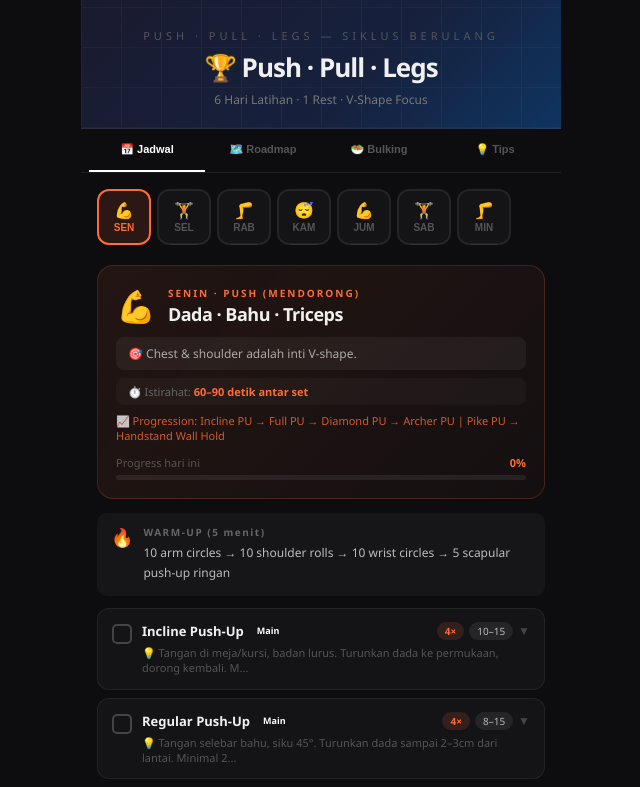
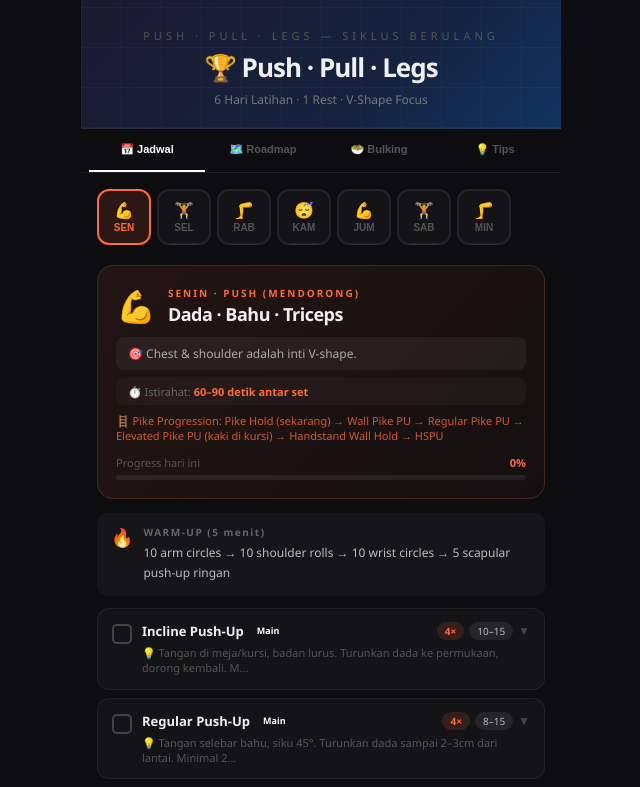
Before and after one commit to masdeofcdev/schedule, a React (Vite) app: page / in a window 1280 px wide. Shown: the top 787 px of the page, without its empty margins (319-959 px from the left). Built offline with nearby package versions, Linux system fonts and the light colour scheme.

Commit message:
Update App.jsx

```diff
--- a/src/App.jsx
+++ b/src/App.jsx
@@ -34,8 +34,8 @@ const pushExercises = [
   {
     name: "Wall Pike Push-Up",
     sets: "3", reps: "8–10",
-    note: "Berdiri ~1 meter dari tembok, tangan di tembok setinggi bahu, badan condong membentuk V. Tekuk siku, turunkan dahi hampir ke tembok, dorong kembali. Makin jauh dari tembok = makin susah. Ini pengganti shoulder press untuk sekarang.",
-    why: "Vertical press bodyweight paling ringan — latih bahu dari atas tanpa beban dumbbell. Naik ke regular pike push-up kalau sudah bisa 3×10 dengan mudah",
+    note: "Berdiri ~1 meter dari tembok, tangan di tembok setinggi bahu, badan condong membentuk V. Tekuk siku, turunkan dahi hampir ke tembok, dorong kembali. Makin jauh dari tembok = makin susah. Kalau sudah bisa 3×10 dengan mudah → naik ke Regular Pike Push-Up.",
+    why: "Level 1 pike progression — vertical press bodyweight paling ringan untuk bangun bahu dari atas",
     category: "Progression", db: false
   },
   {
@@ -61,7 +61,7 @@ const pushExercises = [
   },
 ];
 const pushCooldown = "Chest doorway stretch 45 detik → shoulder cross-body stretch 30 detik/sisi → tricep overhead stretch 30 detik/sisi";
-const pushSkill = "📈 Progression: Incline PU → Full PU → Diamond PU → Archer PU | Pike PU → Handstand Wall Hold";
+const pushSkill = "🪜 Pike Progression: Pike Hold (sekarang) → Wall Pike PU → Regular Pike PU → Elevated Pike PU (kaki di kursi) → Handstand Wall Hold → HSPU";
 
 // ===== PULL DAY CONTENT =====
 const pullWarmup = "Dead hang 20–30 detik → scapular pull-up 8 reps → arm swings → shoulder dislocates pakai handuk";
@@ -70,22 +70,22 @@ const pullExercises = [
     name: "Negative Pull-Up",
     sets: "4", reps: "3–5 (turun 5–8 detik)",
     note: "Naik ke posisi chin over bar pakai kursi atau lompat. Lalu turunkan badan seperlahan mungkin. Target 5–8 detik per rep. Catat waktu tiap minggu.",
-    why: "Skill #1 — cara tercepat bangun kekuatan pull-up dari nol",
+    why: "Skill #1 — cara tercepat bangun kekuatan pull-up dari nol. Di sinilah pull-up pertamamu terbentuk",
     category: "Progression", db: false
   },
   {
     name: "Australian Row — 3 Variasi Grip",
     sets: "4", reps: "8–12",
-    note: "Tubuh lurus, tarik dada ke meja. Rotasi grip tiap set: pronated (telapak bawah) → supinated (telapak atas) → neutral → pilih yang paling kena. Makin rebah = makin susah.",
-    why: "Back mass #1 — variasi grip pastikan semua bagian lat terlatih. Kunci sayap lebar untuk V-shape",
+    note: "Tubuh lurus, tarik dada ke meja. Rotasi grip tiap set: Set 1 pronated (telapak bawah) → Set 2 supinated (telapak atas, lebih kena bicep) → Set 3 neutral → Set 4 pilih yang paling kena. Makin rebah = makin susah.",
+    why: "Back mass utama + lat — variasi grip pastikan semua bagian punggung & lat terlatih merata",
     category: "Main", db: false
   },
   {
-    name: "DB Bent-Over Row",
-    sets: "3", reps: "10–12",
-    note: "Bungkuk 45°, punggung LURUS. Tarik dumbbell ke pinggang, tahan 1 detik, turunkan pelan. Jangan ayun badan — kekuatan dari punggung, bukan momentum.",
-    why: "Back mass #2 — ketebalan punggung (mid-back, rhomboids). Punggung lebar DAN tebal",
-    category: "DB Mass", db: true
+    name: "Superman Hold",
+    sets: "3", reps: "10–12 (tahan 2 detik)",
+    note: "Tengkurap, tangan lurus ke depan. Angkat dada, tangan, dan kaki bersamaan. Tahan 2 detik, turunkan pelan. Rasakan kontraksi di punggung bawah.",
+    why: "Lower back (erector spinae) — cegah cedera & bangun postur tegak",
+    category: "Lower Back", db: false
   },
   {
     name: "DB Bicep Curl",
@@ -98,29 +98,22 @@ const pullExercises = [
     name: "DB Hammer Curl",
     sets: "3", reps: "10–12",
     note: "Telapak saling berhadapan. Siku tetap di sisi badan. Turunkan pelan 3 detik.",
-    why: "Forearm #1 — brachialis & brachioradialis. Penting banget kalau forearm masih kecil",
+    why: "Forearm #1 — brachialis & brachioradialis. Penting banget untuk forearm yang lebih berisi",
     category: "Forearm", db: true
   },
   {
-    name: "Reverse Curl (Brachioradialis)",
+    name: "Reverse Curl",
     sets: "3", reps: "10–12",
-    note: "Telapak menghadap ke BAWAH. Angkat dumbbell ke atas, turunkan pelan. Pakai beban lebih ringan dari bicep curl. Brachioradialis adalah primary mover di sini, bukan bicep.",
-    why: "Forearm #2 — brachioradialis paling dominan di lengan bawah. Bagian yang bikin forearm terlihat tebal dekat siku",
+    note: "Telapak menghadap ke BAWAH. Angkat dumbbell ke atas, turunkan pelan. Pakai beban lebih ringan dari bicep curl. Brachioradialis adalah primary mover di sini.",
+    why: "Forearm #2 — brachioradialis, bagian yang bikin forearm terlihat tebal dekat siku",
     category: "Forearm", db: true
   },
   {
     name: "Wrist Curl",
     sets: "3", reps: "15–20",
     note: "Duduk, lengan bawah di atas paha, telapak ke atas. Turunkan pergelangan ke bawah, kerutkan ke atas setinggi mungkin. Pakai beban sangat ringan. Close to failure di set terakhir.",
-    why: "Forearm #3 — flexor depan lengan bawah. Lengkapi forearm dari semua sisi biar tulang siku tidak terlalu menonjol",
+    why: "Forearm #3 — flexor depan lengan bawah. Lengkapi forearm dari semua sisi",
     category: "Forearm", db: true
-  },
-  {
-    name: "Superman Hold",
-    sets: "3", reps: "10–12 (tahan 2 detik)",
-    note: "Tengkurap, tangan lurus ke depan. Angkat dada, tangan, dan kaki bersamaan. Tahan 2 detik, turunkan pelan. Rasakan kontraksi di punggung bawah.",
-    why: "Lower back (erector spinae) — cegah cedera deadlift & squat, bangun postur tegak",
-    category: "Lower Back", db: false
   },
 ];
 const pullCooldown = "Lat stretch gantung rileks 20 detik → bicep wall stretch 30 detik/sisi → child's pose → knee-to-chest 30 detik/sisi";
@@ -130,31 +123,38 @@ const pullSkill = "📈 Progression: Australian Row → Negative Pull-Up → Ful
 const legsWarmup = "10 hip circles tiap arah → 10 leg swings per kaki → 10 glute bridge → 30 detik deep squat hold";
 const legsExercises = [
   {
-    name: "DB Goblet Squat",
-    sets: "4", reps: "10–12",
-    note: "Pegang 1 dumbbell di depan dada dengan dua tangan. Squat dalam, siku masuk di antara lutut. Dorong lantai saat naik. Punggung tetap tegak.",
-    why: "Quad + glutes compound — squat paling aman & efektif untuk pemula",
-    category: "DB Mass", db: true
+    name: "Bodyweight Squat",
+    sets: "4", reps: "15–20",
+    note: "Kaki selebar bahu, jari kaki sedikit keluar. Turunkan pinggul sampai sejajar lutut atau lebih dalam. Lutut ikut arah jari kaki. Dada tetap tegak. Progressive overload: tambah reps atau tempo lambat.",
+    why: "Quad + glutes compound utama — bangun pola squat yang benar sebelum naik ke variasi yang lebih susah",
+    category: "Main", db: false
   },
   {
-    name: "DB Romanian Deadlift",
-    sets: "3", reps: "10–12",
-    note: "Dorong pinggul ke belakang, turunkan dumbbell mengikuti kaki hingga terasa tarikan di hamstring. Punggung LURUS. Dorong pinggul maju saat naik.",
-    why: "Hamstring & glutes — beda otot dari squat, dua otot terbesar di tubuh",
-    category: "DB Mass", db: true
+    name: "Bulgarian Split Squat",
+    sets: "3", reps: "8–10 per kaki",
+    note: "Kaki belakang di atas kursi, kaki depan selangkah ke depan. Turunkan lutut belakang hampir ke lantai. Bisa pegang tembok untuk keseimbangan. Ini akan sangat terasa!",
+    why: "Unilateral terbaik — quad + glutes + hamstring sekaligus, fix imbalance kiri-kanan",
+    category: "Main", db: false
   },
   {
     name: "Reverse Lunge",
-    sets: "3", reps: "8–10 per kaki",
-    note: "Langkah ke BELAKANG. Turunkan lutut belakang hampir ke lantai. Dorong kembali dari kaki depan. Bisa pegang tembok untuk keseimbangan.",
-    why: "Unilateral — fix imbalance kiri-kanan, quad + glutes + hip flexor",
+    sets: "3", reps: "10 per kaki",
+    note: "Langkah ke BELAKANG. Turunkan lutut belakang hampir ke lantai. Dorong kembali dari kaki depan. Lebih ringan dari Bulgarian tapi tetap efektif.",
+    why: "Suplemen Bulgarian — lebih mudah dikontrol, bangun koordinasi kaki",
+    category: "Main", db: false
+  },
+  {
+    name: "Glute Bridge",
+    sets: "3", reps: "15 (tahan 2 detik di atas)",
+    note: "Berbaring, lutut ditekuk. Tekan tumit ke lantai, angkat pinggul hingga tubuh lurus dari bahu ke lutut. Peras glutes keras di atas. Untuk lebih susah: single leg glute bridge.",
+    why: "Hamstring + glutes BW terbaik — kompensasi dari tidak ada Romanian Deadlift",
     category: "Bodyweight", db: false
   },
   {
     name: "🔁 SUPERSET: Calf Raise + Toe Raise",
     sets: "3", reps: "15/kaki + 15–20",
-    note: "Calf raise (tumit naik setinggi mungkin) → langsung Toe raise (jari kaki naik, tumit di lantai) → istirahat 60 detik. Antagonist plantarflexion vs dorsiflexion.",
-    why: "Betis depan & belakang sekaligus — antagonist sejati, satu istirahat saat yang lain kerja",
+    note: "Calf raise (tumit naik setinggi mungkin, tahan 1 detik) → langsung Toe raise (jari kaki naik, tumit di lantai) → istirahat 60 detik. Antagonist sejati.",
+    why: "Betis depan & belakang sekaligus dalam waktu efisien",
     category: "Lower Body", db: false
   },
   {
@@ -167,13 +167,13 @@ const legsExercises = [
   {
     name: "Russian Twist",
     sets: "3", reps: "12–15 per sisi",
-    note: "Duduk, lutut ditekuk, angkat kaki sedikit dari lantai (atau tetap di lantai untuk pemula). Putar badan ke kiri dan kanan dengan kontrol. Boleh pegang dumbbell ringan. Jangan banting gerakannya.",
+    note: "Duduk, lutut ditekuk, angkat kaki sedikit dari lantai (atau tetap di lantai untuk pemula). Putar badan ke kiri dan kanan dengan kontrol. Jangan banting gerakannya.",
     why: "Oblique dinamis — rotasi penuh = perut samping kena maksimal",
     category: "Oblique", db: false
   },
 ];
-const legsCooldown = "Hip flexor lunge stretch 40 detik/sisi → hamstring stretch 40 detik/kaki → side stretch berdiri 30 detik/sisi → calf stretch 30 detik/kaki";
-const legsSkill = "📈 Progression: Goblet Squat → Bulgarian Split Squat → Shrimp Squat → Pistol Squat";
+const legsCooldown = "Hip flexor lunge stretch 40 detik/sisi → hamstring stretch 40 detik/kaki → side stretch 30 detik/sisi → calf stretch 30 detik/kaki";
+const legsSkill = "📈 Progression: BW Squat → Bulgarian Split Squat → Shrimp Squat → Pistol Squat Assisted → Full Pistol Squat";
 
 // ===== REST DAY CONTENT (1x per cycle) =====
 const restSectionsContent = [
```
